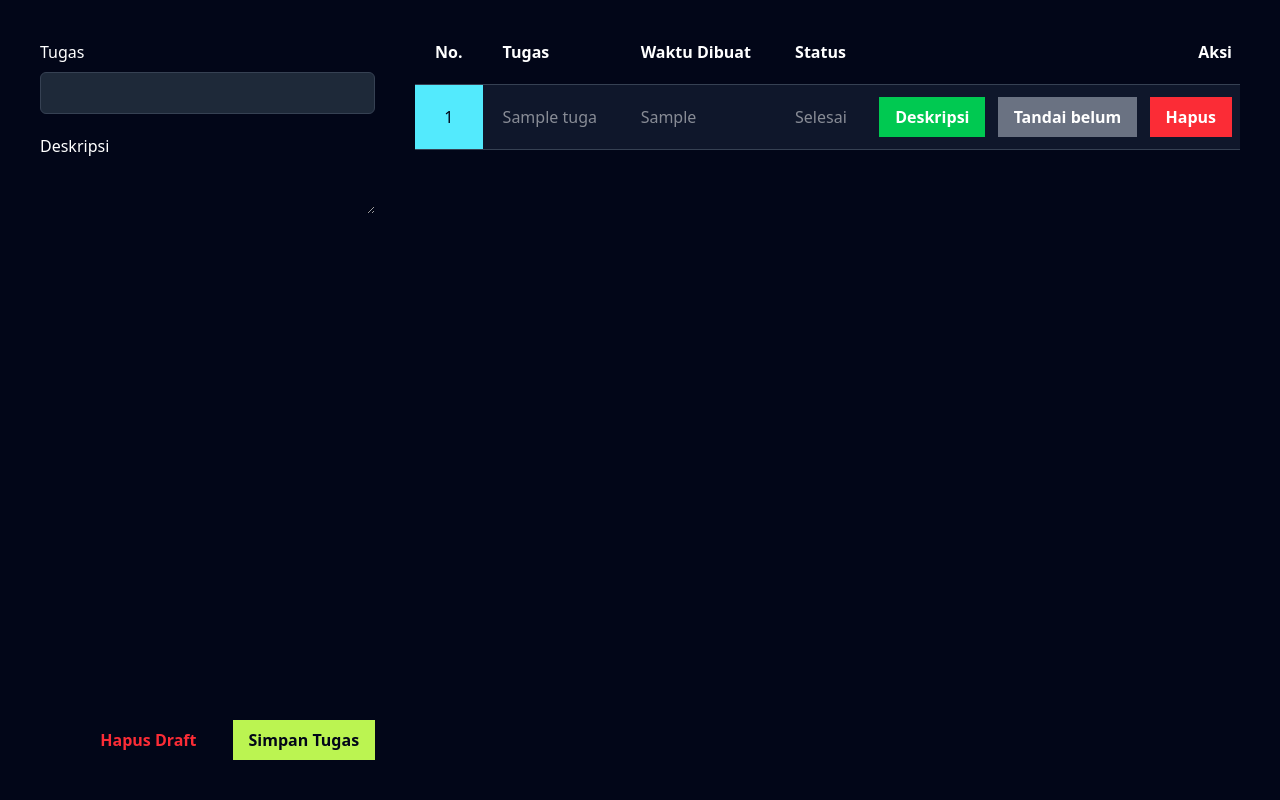
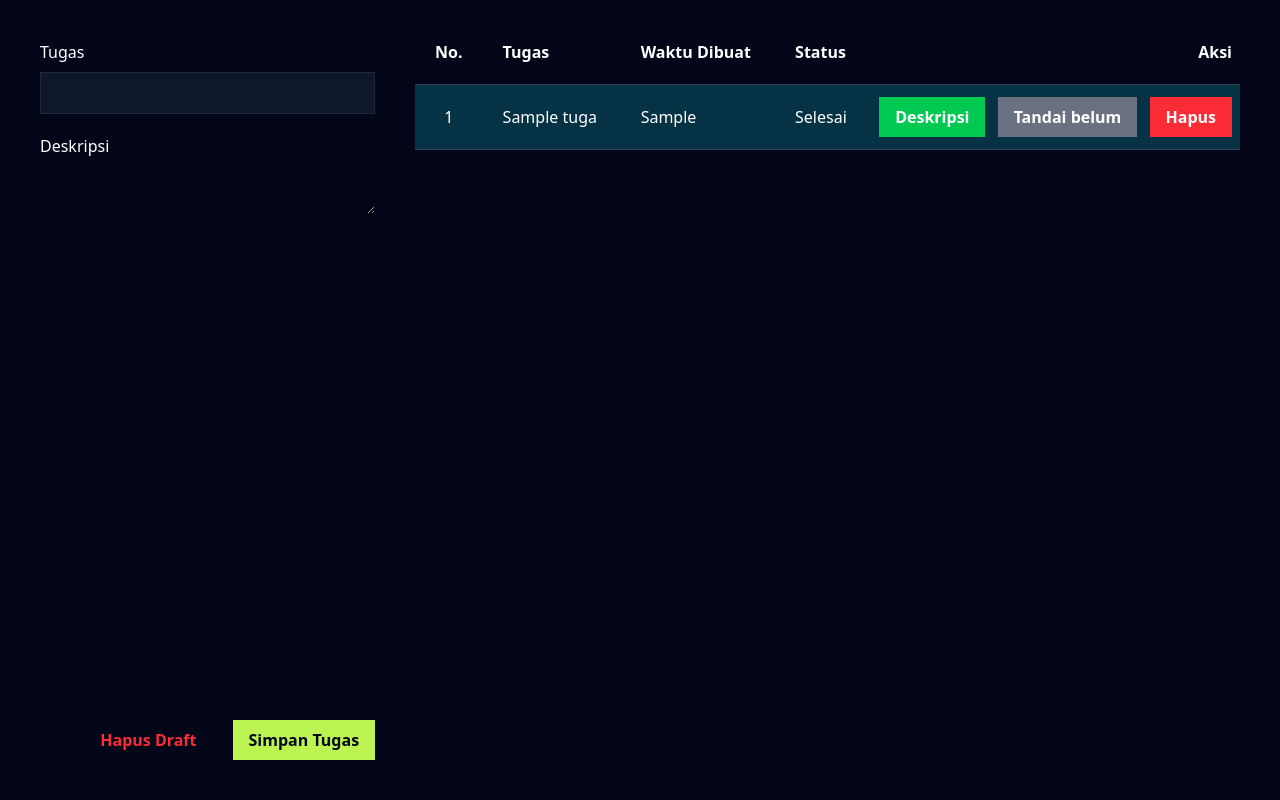
Before and after one commit to Erbitine7/task-tracker, a CodeIgniter 4 app: the page made by app/Views/home.php in a window 1280 px wide. Run offline with PHP 8.4 and a stand-in for CodeIgniter, Linux system fonts and the light colour scheme; the template is opened without the code that fills it: most values are stand-ins (such as "Sample title", 1, 10 or a date in 2020); data that the repository does not hold is empty; some libraries are stand-ins or nearby versions.

Commit message:
Added confirmation toasts, Slightly readjusted input form style

```diff
--- a/app/Controllers/Home.php
+++ b/app/Controllers/Home.php
@@ -18,7 +18,7 @@ class Home extends BaseController
             'deskripsi' => $this->request->getPost('deskripsi'),
             'status' => 0
         ]);
-        return redirect()->to('/')->with('created', 'Tugas berhasil dibuat!');
+        return redirect()->to('/')->with('created', 'Tugas berhasil dibuat');
     }
 
     public function update($id){
@@ -26,7 +26,7 @@ class Home extends BaseController
         $model->update($id, [
             'status' => 1 - $model->find($id)['status']
         ]);
-        return redirect()->to('/')->with('updated', 'Status tugas berhasil diperbarui!');
+        return redirect()->to('/')->with('updated', 'Status berhasil diubah');
     }
 
     public function delete($id){
--- a/app/Views/home.php
+++ b/app/Views/home.php
@@ -19,11 +19,10 @@
     <script src="<?= base_url('tinymce/tinymce.min.js') ?>" referrerpolicy="origin" crossorigin="anonymous"></script>
 </head>
 <body class="bg-slate-950 text-white flex flex-row justify-between">
-        <!-- <h1 class="text-2xl font-bold ml-5 py-10">Tambah Tugas</h1> -->
     <form action="<?= base_url('create') ?>" method="POST" class="w-1/3 h-screen p-10 flex flex-col sticky top-0">
         <div class="mb-5">
             <label for="tugas" class="block mb-2 text-md font-medium">Tugas</label>
-            <input type="text" id="tugas" name="tugas" onchange="saveDraft()" class="w-full p-2 border bg-gray-800 border-gray-700 rounded-md focus:outline-none focus:ring-2 focus:ring-lime-300">
+            <input type="text" id="tugas" name="tugas" onchange="saveDraft()" class="w-full p-2 border bg-slate-900 border-gray-800 focus:outline-none focus:ring-2">
         </div>
         <div class="mb-5 grow flex flex-col">
             <label for="deskripsi" class="block mb-2 text-md font-medium">Deskripsi</label>
@@ -49,11 +48,11 @@
         <tbody class="bg-slate-900 border-b border-gray-700">
 
             <?php foreach($tugas as $task => $t): ?>
-            <tr id="tugas_<?= $task ?>" class="border-t border-gray-700">
-                <td id="no_<?= $task ?>" class="p-5 text-center w-px <?= $t['status'] == 0 ? '' : 'bg-cyan-300 text-slate-950' ?>"><?= $task + 1 ?></td>
-                <td id="tugas_<?= $task ?>" class="p-5 <?= $t['status'] == 0 ? '' : 'opacity-50' ?>"><?= $t['judul'] ?></td>
-                <td id="waktu_<?= $task ?>" class="p-5 <?= $t['status'] == 0 ? '' : 'opacity-50' ?>"><?= $t['waktu_dibuat'] ?></td>
-                <td id="status_<?= $task ?>" class="p-5 <?= $t['status'] == 0 ? '' : 'opacity-50' ?>"><?= $t['status'] == 0 ? 'Belum Selesai' : 'Selesai' ?></td>
+            <tr id="tugas_<?= $task ?>" class="border-t border-gray-700 <?= $t['status'] == 0 ? '' : 'bg-cyan-950' ?>">
+                <td id="no_<?= $task ?>" class="p-5 text-center w-px"><?= $task + 1 ?></td>
+                <td id="tugas_<?= $task ?>" class="p-5"><?= $t['judul'] ?></td>
+                <td id="waktu_<?= $task ?>" class="p-5"><?= $t['waktu_dibuat'] ?></td>
+                <td id="status_<?= $task ?>" class="p-5"><?= $t['status'] == 0 ? 'Belum Selesai' : 'Selesai' ?></td>
                 <td class="pr-2 text-right">
                     <div>
                         <button onclick="toggleDescription(<?= $task ?>)" class="bg-green-500 hover:bg-green-600 text-white font-bold py-2 px-4 cursor-pointer">
@@ -76,13 +75,17 @@
                     </div>
                 </td>
             </tr>
-            <tr id="deskripsi_<?= $task ?>" class="hidden <?= $t['status'] == 0 ? '' : 'opacity-50' ?>">
+            <tr id="deskripsi_<?= $task ?>" class="hidden <?= $t['status'] == 0 ? '' : 'bg-cyan-950' ?>">
                 <td class="pl-22 pr-5 pb-5 text-left" colspan="5"><?= $t['deskripsi'] ?></td>
             </tr>
             <?php endforeach; ?>
 
         </tbody>
     </table>
+    <div id="notification" class="fixed top-5 left-1/2 -translate-x-1/2 bg-lime-300 text-slate-950 py-2 px-4 transition duration-300 flex flex-row gap-5 opacity-0 pointer-events-none">
+        <p id="notification-text">Ini notifikasi</p>
+        <button class="cursor-pointer" onclick="this.parentElement.classList.add('hidden')">&#10005;</button>
+    </div>
     <script src="<?= base_url('js/scripts.js') ?>"></script>
 </body>
 </html>
--- a/public/css/output.css
+++ b/public/css/output.css
@@ -13,20 +13,28 @@
     --color-red-600: oklch(57.7% 0.245 27.325);
     --color-red-700: oklch(50.5% 0.213 27.518);
     --color-red-950: oklch(25.8% 0.092 26.042);
+    --color-amber-50: oklch(98.7% 0.022 95.277);
+    --color-amber-500: oklch(76.9% 0.188 70.08);
     --color-yellow-500: oklch(79.5% 0.184 86.047);
     --color-lime-300: oklch(89.7% 0.196 126.665);
     --color-lime-400: oklch(84.1% 0.238 128.85);
     --color-lime-500: oklch(76.8% 0.233 130.85);
     --color-lime-600: oklch(64.8% 0.2 131.684);
     --color-lime-700: oklch(53.2% 0.157 131.589);
+    --color-lime-900: oklch(40.5% 0.101 131.063);
     --color-green-500: oklch(72.3% 0.219 149.579);
     --color-green-600: oklch(62.7% 0.194 149.214);
     --color-green-700: oklch(52.7% 0.154 150.069);
     --color-cyan-300: oklch(86.5% 0.127 207.078);
     --color-cyan-700: oklch(52% 0.105 223.128);
+    --color-cyan-800: oklch(45% 0.085 224.283);
+    --color-cyan-900: oklch(39.8% 0.07 227.392);
+    --color-cyan-950: oklch(30.2% 0.056 229.695);
     --color-blue-500: oklch(62.3% 0.214 259.815);
     --color-blue-600: oklch(54.6% 0.245 262.881);
     --color-blue-700: oklch(48.8% 0.243 264.376);
+    --color-slate-500: oklch(55.4% 0.046 257.417);
+    --color-slate-700: oklch(37.2% 0.044 257.287);
     --color-slate-800: oklch(27.9% 0.041 260.031);
     --color-slate-900: oklch(20.8% 0.042 265.755);
     --color-slate-950: oklch(12.9% 0.042 264.695);
@@ -497,6 +555,15 @@
   }
   .bg-cyan-700 {
     background-color: var(--color-cyan-700);
+  }
+  .bg-cyan-800 {
+    background-color: var(--color-cyan-800);
+  }
+  .bg-cyan-900 {
+    background-color: var(--color-cyan-900);
+  }
+  .bg-cyan-950 {
+    background-color: var(--color-cyan-950);
   }
   .bg-gray-500 {
     background-color: var(--color-gray-500);
@@ -794,6 +889,21 @@
       outline-style: none;
     }
   }
+}
+@property --tw-translate-x {
+  syntax: "*";
+  inherits: false;
+  initial-value: 0;
+}
+@property --tw-translate-y {
+  syntax: "*";
+  inherits: false;
+  initial-value: 0;
+}
+@property --tw-translate-z {
+  syntax: "*";
+  inherits: false;
+  initial-value: 0;
 }
 @property --tw-rotate-x {
   syntax: "*";
@@ -967,6 +1077,10 @@
   syntax: "*";
   inherits: false;
 }
+@property --tw-duration {
+  syntax: "*";
+  inherits: false;
+}
 @property --tw-ease {
   syntax: "*";
   inherits: false;
@@ -974,6 +1088,9 @@
 @layer properties {
   @supports ((-webkit-hyphens: none) and (not (margin-trim: inline))) or ((-moz-orient: inline) and (not (color:rgb(from red r g b)))) {
     *, ::before, ::after, ::backdrop {
+      --tw-translate-x: 0;
+      --tw-translate-y: 0;
+      --tw-translate-z: 0;
       --tw-rotate-x: initial;
       --tw-rotate-y: initial;
       --tw-rotate-z: initial;
@@ -1014,6 +1131,7 @@
       --tw-drop-shadow-color: initial;
       --tw-drop-shadow-alpha: 100%;
       --tw-drop-shadow-size: initial;
+      --tw-duration: initial;
       --tw-ease: initial;
     }
   }
--- a/public/css/style.css
+++ b/public/css/style.css
@@ -1,5 +1,5 @@
 .tox {
     border: none;
-    border-radius: 0;
+    border-radius: 0 !important;
     flex-grow: 1;
 }
--- a/public/js/scripts.js
+++ b/public/js/scripts.js
@@ -1,4 +1,6 @@
 const tugas = document.getElementById('tugas');
+const notification = document.getElementById('notification');
+const notificationText = document.getElementById('notification-text');
 
 tinymce.init({
   selector: '#deskripsi',
@@ -24,6 +26,7 @@ tugas.addEventListener('keyup', function() {
 
 function loadDraft() {
   const draft = JSON.parse(localStorage.getItem('draft'));
+
   if (draft) {
     console.log('Draft loaded');
     tugas.value = draft.tugas;
@@ -35,6 +38,7 @@ function loadDraft() {
 
 function saveDraft() {
   console.log('Draft saved');
+
   localStorage.setItem('draft', JSON.stringify({
     tugas: tugas.value,
     deskripsi: tinymce.get('deskripsi').getContent(),
@@ -48,7 +52,19 @@ function removeDraft() {
 
 function toggleDescription(id) {
   const deskripsi = document.getElementById(`deskripsi_${id}`);
+
   deskripsi.classList.toggle('hidden');
+}
+
+function showNotification(message) {
+  notificationText.textContent = message;
+  notification.classList.remove('opacity-0');
+  notification.classList.remove('pointer-events-none');
+
+  setTimeout(() => {
+    notification.classList.add('opacity-0');
+    notification.classList.add('pointer-events-none');
+  }, 5000);
 }
 
 document.addEventListener('DOMContentLoaded', function() {
@@ -57,13 +73,11 @@ document.addEventListener('DOMContentLoaded', function() {
   const deleted = window.flashData.deleted;
 
   if (created) {
-    alert(created);
+    showNotification(created);
     removeDraft();
-  }
-  if (updated) {
-    alert(updated);
-  }
-  if (deleted) {
-    alert(deleted);
+  } else if (updated) {
+    showNotification(updated);
+  } else if (deleted) {
+    showNotification(deleted);
   }
 });
```
Also changed, not shown: other parts of public/css/output.css (+78 -0 lines).
